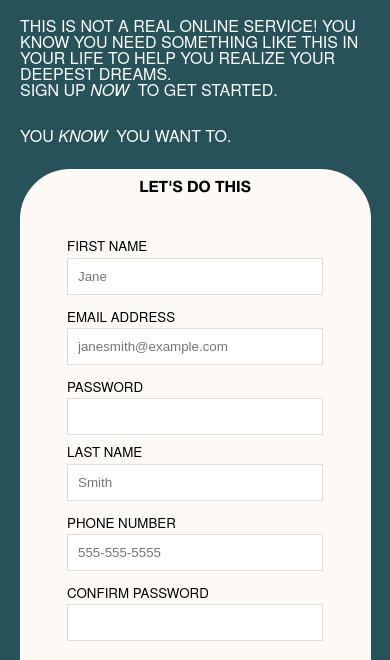
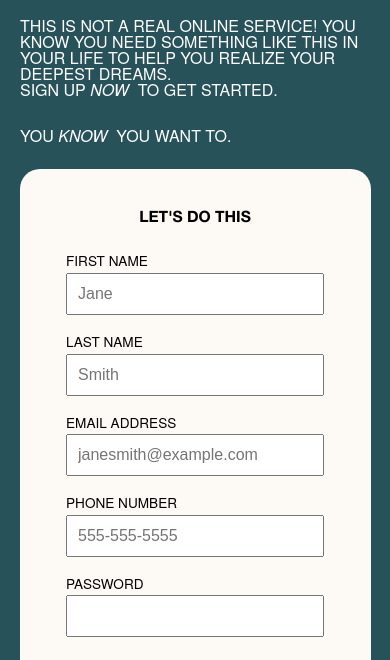
Before and after one commit to paigebraun/sign-up-form, a plain HTML site: page index.html in a window 390 px wide. Shown: the part 171-831 px from the top of the page. Drawn offline with Linux system fonts and the light colour scheme; a web font is replaced by a local one.

Commit message:
Fix form column layout

```diff
--- a/index.html
+++ b/index.html
@@ -25,20 +25,28 @@
             <div class="form-background">
                 <p class="form-title">Let's Do This</p>
                 <form class="form-inline">
-                    <div class="col-1">
+                    <div class="input">
                         <label for="first_name">FIRST NAME</label>
                         <input type="text" id="first_name" name="first_name" placeholder="Jane">
+                    </div>
+                    <div class="input">
+                        <label for="last_name">LAST NAME</label>
+                        <input type="text" id="last_name" name="last_name" placeholder="Smith">
+                    </div>
+                    <div class="input">
                         <label for="user_email">EMAIL ADDRESS</label>
                         <input type="email" id="user_email" name="email" placeholder="janesmith@example.com">
+                    </div>
+                    <div class="input">
+                        <label for="phone">PHONE NUMBER</label>
+                        <input type="tel" id="phone" name="phone" placeholder="555-555-5555" pattern="[0-9]{3}-[0-9]{2}-[0-9]{3}">
+                    </div>
+                    <div class="input">
                         <label for="user_password">PASSWORD</label>
                         <input type="password" id="user_password" name="password">
                         <span id ="pass_message"></span>
                     </div>
-                    <div class="col-2">
-                        <label for="last_name">LAST NAME</label>
-                        <input type="text" id="last_name" name="last_name" placeholder="Smith">
-                        <label for="phone">PHONE NUMBER</label>
-                        <input type="tel" id="phone" name="phone" placeholder="555-555-5555" pattern="[0-9]{3}-[0-9]{2}-[0-9]{3}">
+                    <div class="input">
                         <label for="confirm_password">CONFIRM PASSWORD</label>
                         <input type="password" id="confirm_password" name="confirm-password">
                     </div>
--- a/styles.css
+++ b/styles.css
@@ -134,57 +134,54 @@ a:visited {
     margin-top: 30px;
 }
 
-.form-background {
-    margin: 50px 85px 0px 85px;
-    background-color: #FDFAF5;
-    border-radius: 50px;
-    height: 60vh;
-    width: 85%;
+.form-background{
     display: flex;
     flex-direction: column;
-    justify-content: center;
+    margin: 60px 60px 0px 85px;
+    background-color: #FDFAF5;
+    width: 52vw;
+    padding-top: 40px;
+    padding-bottom: 40px;
+    border-radius: 20px;
 }
 
 .form-title {
     font-family: HelveticaNeue-Bold;
     text-transform: uppercase;
-    font-size: 1.8vw;
-    position: relative;
-    top: -10px;
-    left: 70px;
+    font-size: 1.5rem;
+    color:black;
+    margin-left: 60px;
 }
 
 .form-inline{
     font-family: HelveticaNeue, sans-serif;
     text-transform: uppercase;
+    background-color: #FDFAF5;;
     display: flex;
     flex-flow: row wrap;
+    gap: 20px;
     font-size: smaller;
-    margin: 55px 73px 10px 73px;
-    width: 85%;
-}
-
-.col-1, .col-2 {
-    display: flex;
-    flex-direction: column;
-    width: 50%;
+    justify-content: center;
+    margin: 30px 0px 24px 0px;
 }
 
 /* Style the input fields */
-.form-inline input {
-  vertical-align: middle;
-  margin: 5px 20px 30px 0px;
-  padding: 10px;
-  background-color: #fff;
-  border: 1px solid #ddd;
+.input {
+    display: flex;
+    flex-flow: column wrap;
+    width: 40%;
+    font-size: .85rem;
+    text-transform: uppercase;
+}
+
+input{
+    padding: 10px;
+    font-size: 1rem;
+    margin-top: 5px;
 }
 
 input:focus {
     outline: 1px solid #F9A466;
-}
-
-.col-1 input {
-    margin-right: 30px;
 }
 
 .submit-btn {
@@ -211,22 +208,19 @@ input:focus {
 
 #pass_message {
     text-transform:initial;
-    margin-top: -25px;
     color: red;
+    margin-top: 6px;
 }
 
 
 /* Add responsiveness - display the form controls vertically instead of horizontally on screens that are less than 1000px wide */
 @media (max-width: 1000px) {
-    .form-inline input {
-      margin: 5px 0px 15px 0px;
+    .form-inline {
+      flex-direction: column;
     }
 
-    .form-inline {
-      flex-direction: column;
-      align-items: center;
-      margin: 35px 0px 0px 0px;
-      width: 100%;
+    .input{
+        width:auto;
     }
 
     .submit-btn {
@@ -267,9 +261,8 @@ input:focus {
     }
 
     .form-title {
-        top: 10px;
-        left: 0px;
         font-size: 4vw;
+        margin-left: 0px;
     }
 
     .description {
@@ -284,9 +277,4 @@ input:focus {
     input {
         width: 60vw;
     }
-
-    .col-1, .col-2 {
-        width:auto;
-        margin-top: 20px;
-    }
   }
```
